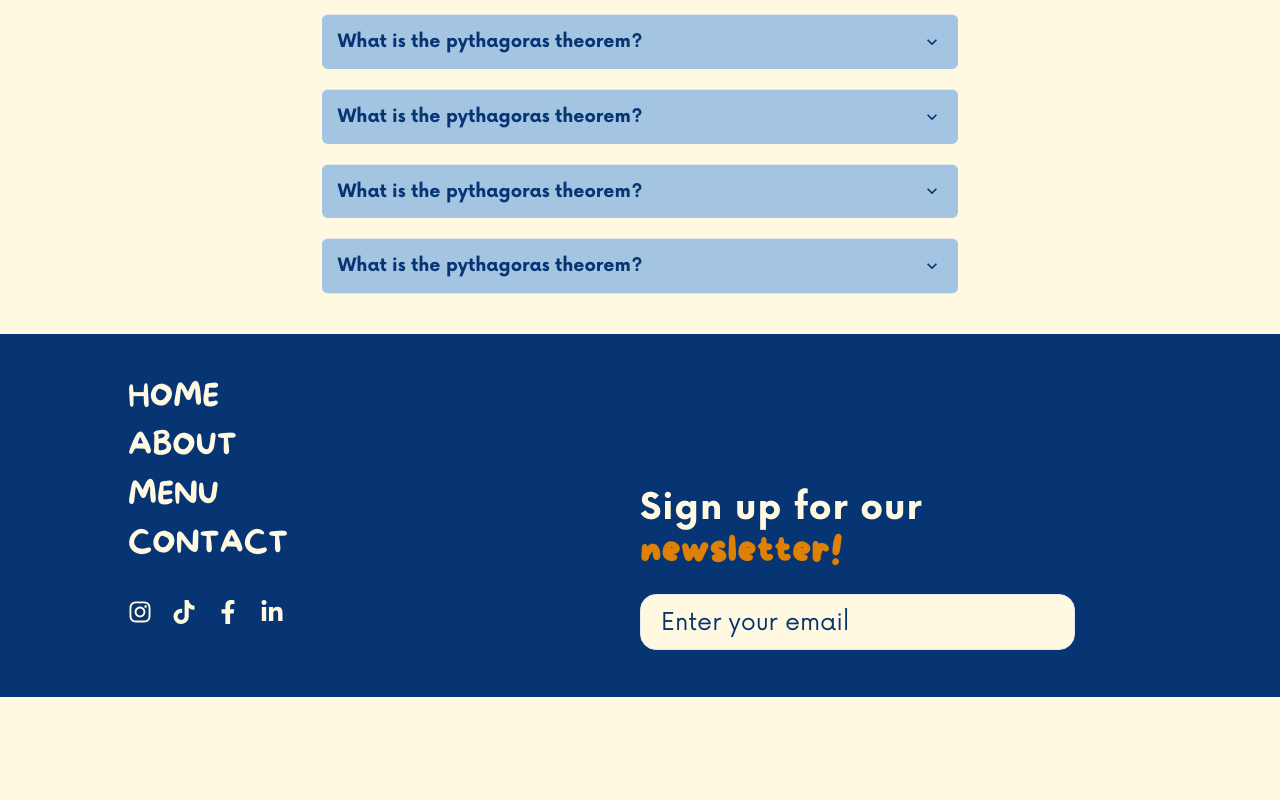
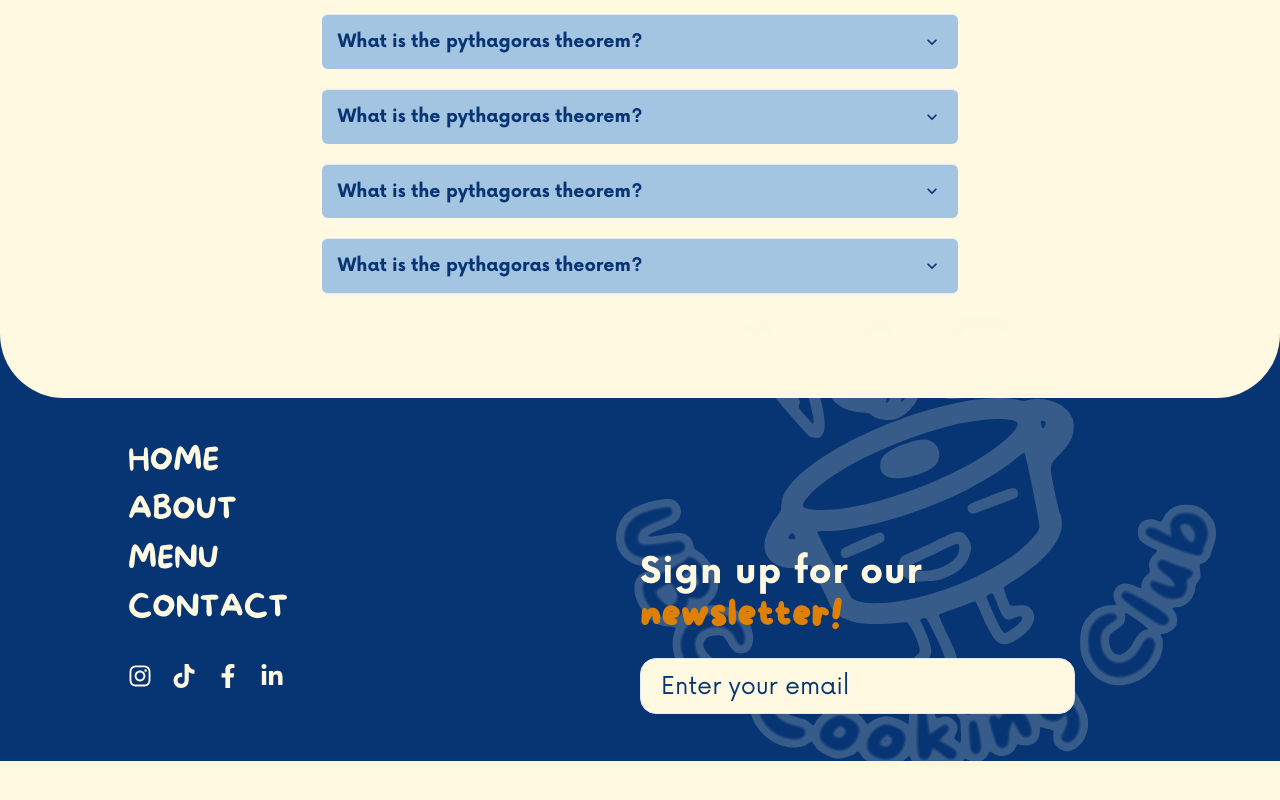
Before and after one commit to ubc-cooking/cooking-club-ubc, a Next.js app: page / in a window 1280 px wide. Shown: the part 1598-2398 px from the top of the page. Before the commit the page ends 2295 px from the top, so only its background shows below. Built offline with nearby package versions, Linux system fonts and the light colour scheme.

Commit message:
feat: footer divider

```diff
--- a/src/components/footer/index.tsx
+++ b/src/components/footer/index.tsx
@@ -2,6 +2,7 @@
 
 import { links } from "@/data/links";
 import {
+  Box,
   Flex,
   Grid,
   GridItem,
@@ -11,12 +12,29 @@ import {
   chakra,
 } from "@chakra-ui/react";
 import NextLink from "next/link";
+import Image from "../Image";
 import Socials from "../Socials";
-import Image from "../Image";
 
 export default function Footer() {
   return (
-    <footer>
+    <>
+      <Box
+        position={"relative"}
+        width={"100%"}
+        background={"primary"}
+        height={"4rem"}
+      >
+        <Box
+          width={"100%"}
+          height={"100%"}
+          roundedBottom={"full"}
+          position={"absolute"}
+          top={0}
+          background={"background"}
+          zIndex={5}
+        />
+      </Box>
+      <footer style={{ position: "relative" }}>
         <Grid
           templateColumns="repeat(2, 1fr)"
           templateRows="repeat(5, 1fr)"
@@ -33,6 +51,8 @@ export default function Footer() {
             direction={"column"}
             w={"100%"}
             h={"100%"}
+            position={"relative"}
+            zIndex={10}
           >
             {links.map((navLink) => (
               <Link
@@ -91,7 +111,7 @@ export default function Footer() {
               width={600}
               height={600}
               position={"absolute"}
-            top={-76}
+              top={-40}
               right={{ base: 0, lg: "5%" }}
               zIndex={1}
             />
@@ -102,5 +122,6 @@ export default function Footer() {
           </GridItem>
         </Grid>
       </footer>
+    </>
   );
 }
```
Lines whose indentation alone changed are shown as unchanged.
